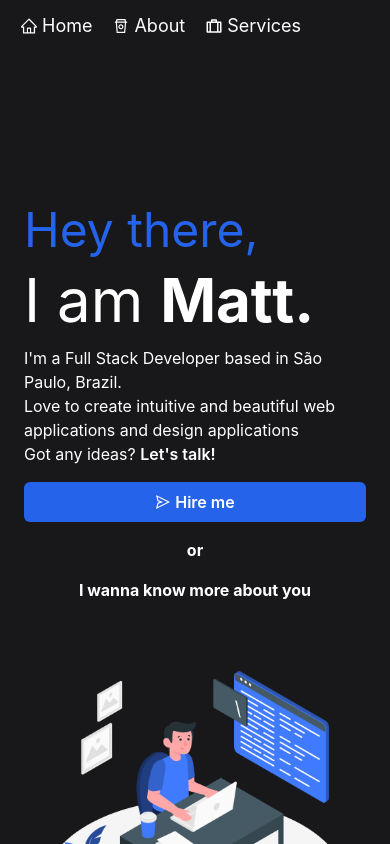
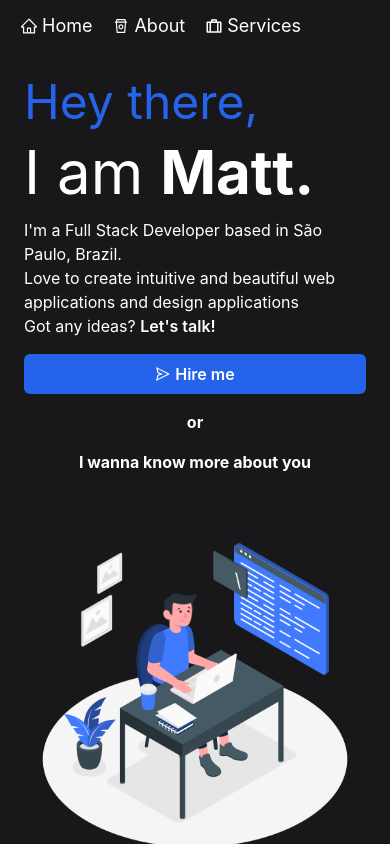
Before and after one commit to cmatt7/react-portfolio, a React (Vite) app: page / in a window 390 px wide. Shown: the top 844 px of the page. Built offline with nearby package versions, Linux system fonts and the light colour scheme.

Commit message:
margin between menu and home page

```diff
--- a/src/pages/Home.component.jsx
+++ b/src/pages/Home.component.jsx
@@ -9,7 +9,7 @@ import ParticlesComponent from "../components/Particles.component";
 
 export default function Home() {
     return (
-        <section className="flex flex-col lg:flex-row lg:justify-between h-screen w-full px-6 lg:px-20 2xl:px-40 mt-32 lg:-mt-20">
+        <section className="flex flex-col lg:flex-row lg:justify-between h-screen w-full px-6 lg:px-20 2xl:px-40 lg:-mt-20">
             <div className="flex flex-col justify-end lg:justify-center text-white h-full gap-y-4">
                 <span className="text-5xl text-blue-600">Hey there,</span>
                 <h1 className="text-6xl">I am <span className="font-bold">Matt.</span></h1>
```
